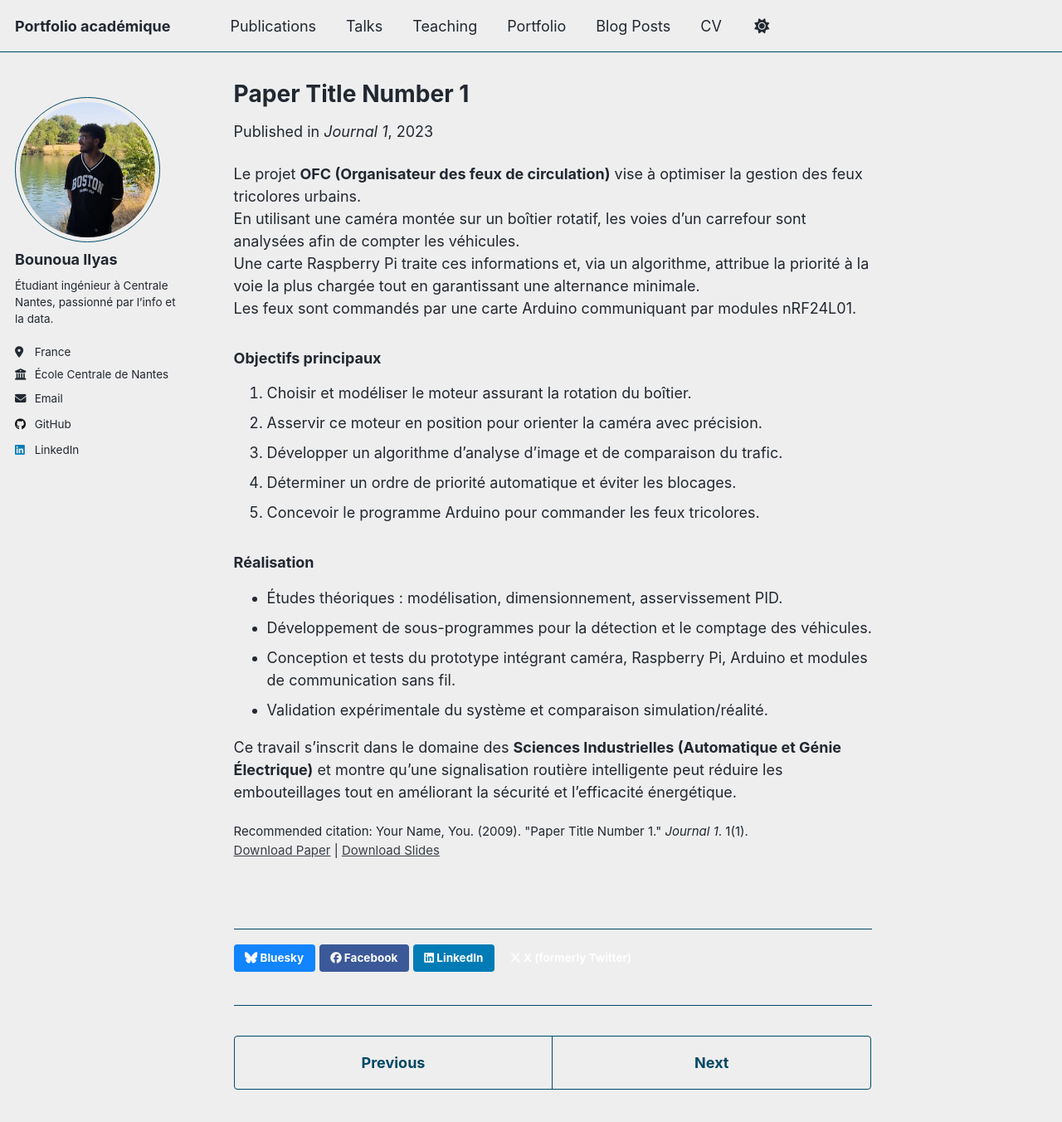
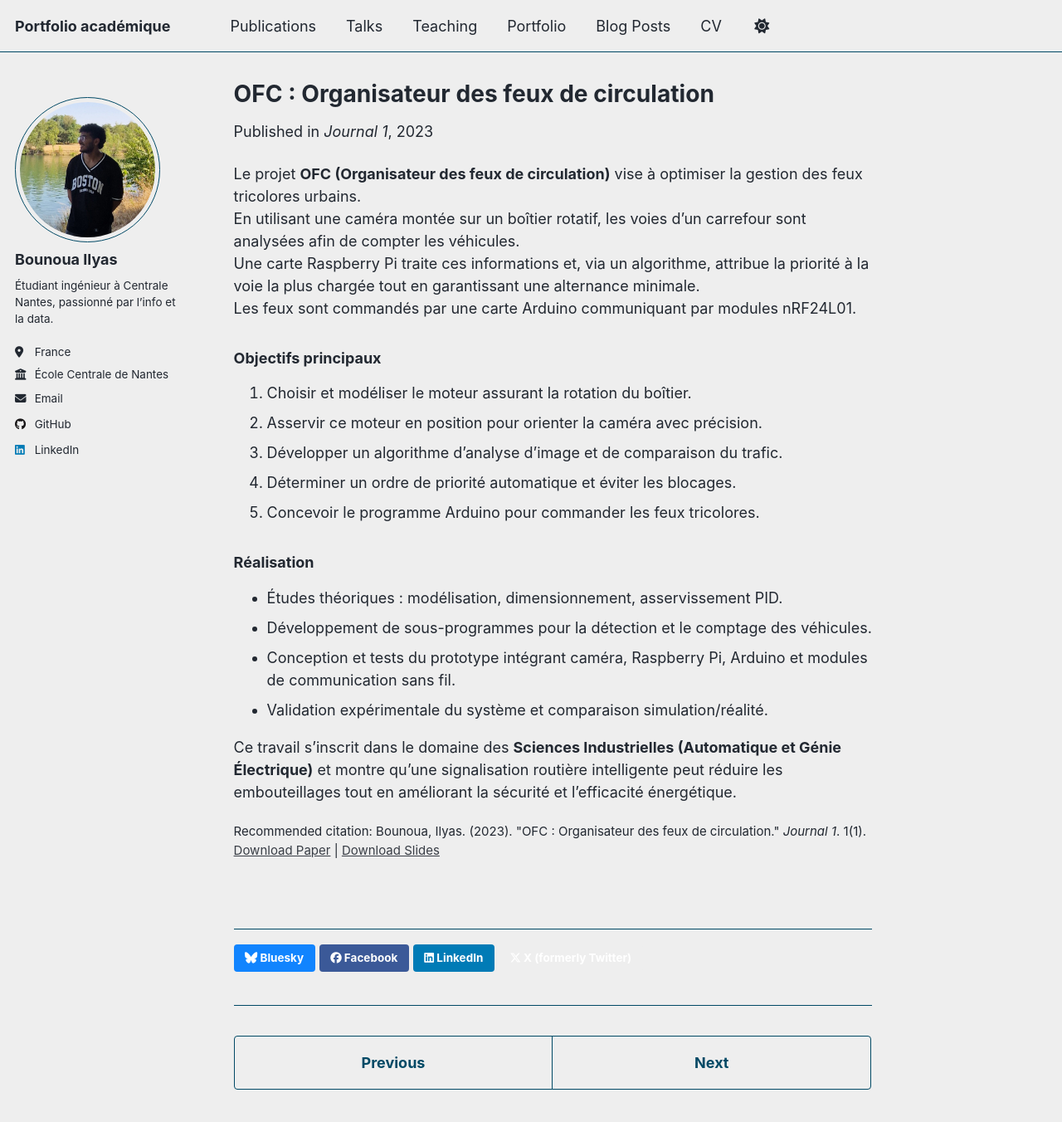
Before and after one commit to ilyasbounoua/ilyasbounoua.github.io, a Jekyll site: the page built from _publications/2023-OFC.md, in a window 1280 px wide and 1400 px high. Shown: the top 1352 px of the window at 83% size. Built offline with Jekyll 4.4.1, drawn with Linux system fonts in a browser that asks for light colours; a script that is not in the unit is left out.

Commit message:
fix tipe 03

```diff
--- a/_publications/2023-OFC.md
+++ b/_publications/2023-OFC.md
@@ -1,6 +1,6 @@
 ---
-title: "Paper Title Number 1"
-collection: projects
+title: "OFC : Organisateur des feux de circulation"
+collection: publications
 category: manuscripts
 permalink: /project/2023-OFC
 excerpt: 'This paper is about the number 1. The number 2 is left for future work.'
@@ -8,7 +8,7 @@ date: 2023-06-10
 venue: 'Journal 1'
 slidesurl: 'http://ilyasbounoua.github.io/files/OFC_SLIDES.pdf'
 paperurl: 'http://ilyasbounoua.github.io/files/OFC_MCOT.pdf'
-citation: 'Your Name, You. (2009). &quot;Paper Title Number 1.&quot; <i>Journal 1</i>. 1(1).'
+citation: 'Bounoua, Ilyas. (2023). &quot;OFC : Organisateur des feux de circulation.&quot; <i>Journal 1</i>. 1(1).'
 ---
 Le projet **OFC (Organisateur des feux de circulation)** vise à optimiser la gestion des feux tricolores urbains.
 En utilisant une caméra montée sur un boîtier rotatif, les voies d’un carrefour sont analysées afin de compter les véhicules.
```
Also changed, not shown: _pages/cv.md (+1 -1 lines), _publications/2024-02-17-paper-title-number-4.md (+1 -1 lines).
